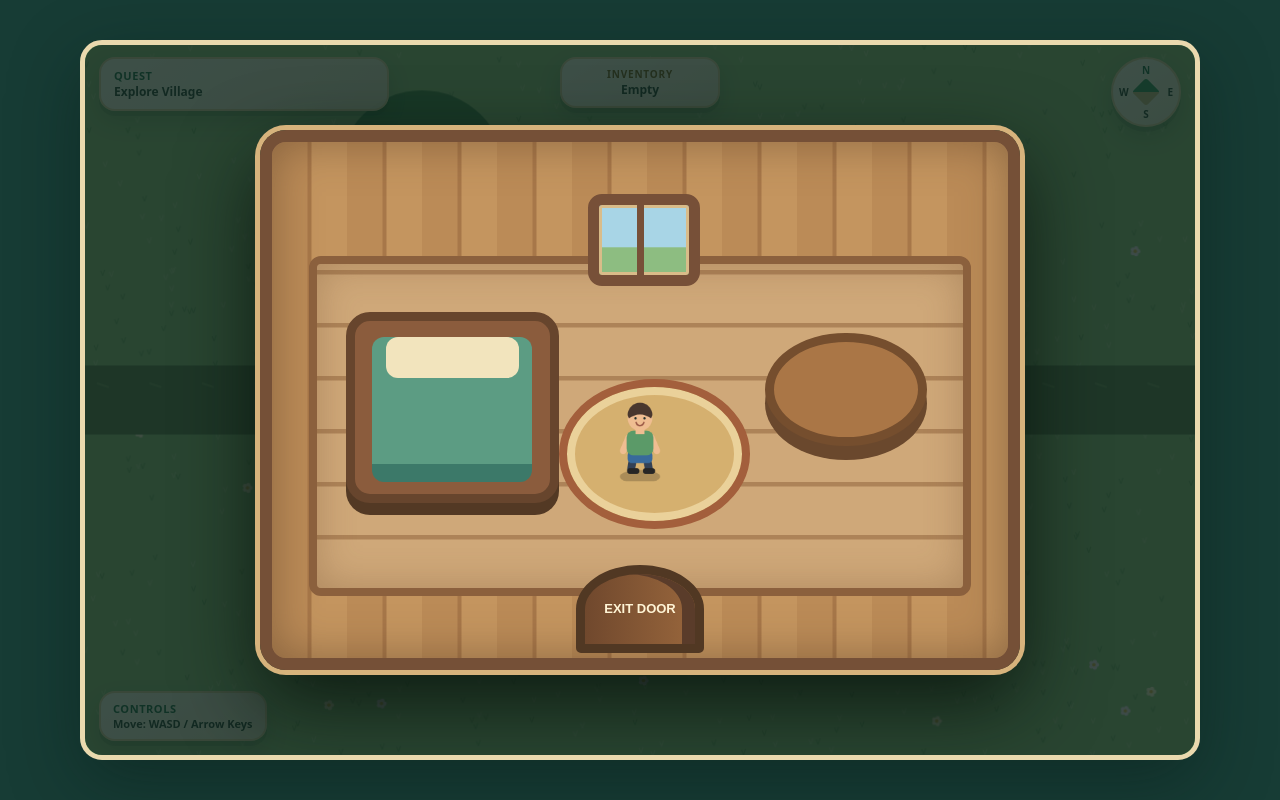
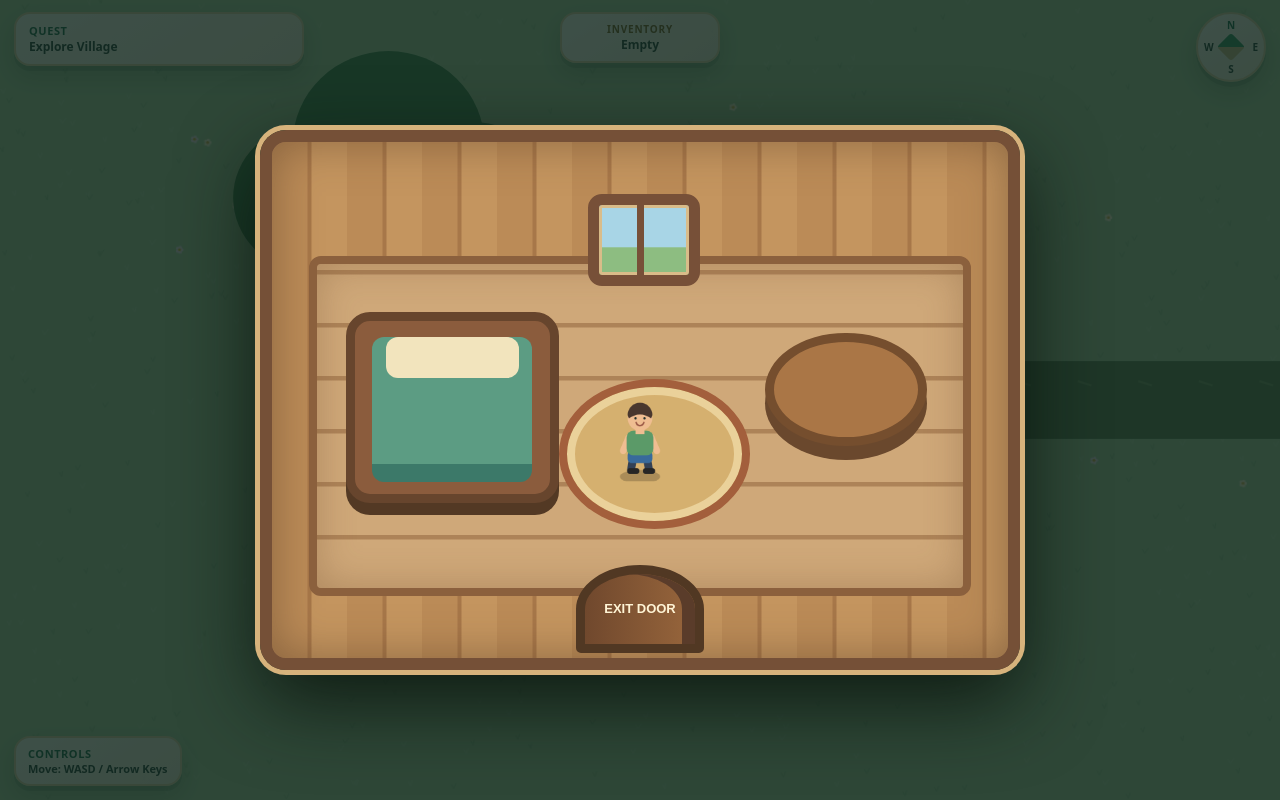
Before and after one commit to clarkwyatt/prototypes, a plain HTML site: page alpha-team-4-first-playable/index.html in a window 1280 px wide. Drawn offline with Linux system fonts and the light colour scheme.

Commit message:
Team 4: refine grass and align full-screen grid exits

```diff
--- a/alpha-team-4-first-playable/game.js
+++ b/alpha-team-4-first-playable/game.js
@@ -1,16 +1,31 @@
-// Team 4 foundation. Add panel exits and game objects only after receiving the team's map.
+// Team 4 foundation. Keep the existing route and wait for the team's map before adding more.
 (() => {
 const canvas=document.querySelector('#world'),ctx=canvas.getContext('2d'),game=document.querySelector('#game');
 const questEl=document.querySelector('#quest-text'),itemsEl=document.querySelector('#items');
 const layer=document.querySelector('#popup-layer'),titleEl=document.querySelector('#popup-title'),copyEl=document.querySelector('#popup-copy'),actionsEl=document.querySelector('#popup-actions');
 const W=1120,H=720,keys=new Set(),hero={x:W/2,y:H/2,speed:215};
+const GRID_SIZE=5;
+const sides={west:[-1,0,'east'],east:[1,0,'west'],north:[0,-1,'south'],south:[0,1,'north']};
+const bounds={left:22,right:W-22,top:42,bottom:H-22};
 let last=performance.now(),panel=1,elapsed=0;
 let treehouseIntro=true;const roomHero={x:50,y:57};
 const inventory=new Set(),flags=new Set();
-const panels=Array.from({length:25},(_,i)=>({id:i+1,exits:{},objects:[]}));
+const panels=Array.from({length:GRID_SIZE*GRID_SIZE},(_,i)=>({
+ id:i+1,row:Math.floor(i/GRID_SIZE),col:i%GRID_SIZE,exits:{},objects:[]
+}));
 const quest={started:false,emeralds:0,gateKey:false,gateOpen:false};
-const passage=(a,side,b,at=360)=>{panels[a-1].exits[side]={to:b,at,halfWidth:90}};
-passage(1,'east',2);passage(2,'west',1);passage(2,'east',3);passage(3,'west',2);
+// Register both ends together so the opening and path line up across the seam.
+function connect(id,side,at,halfWidth,canExit=()=>true){
+ const from=panels[id-1], [dx,dy,opposite]=sides[side];
+ if(!from)return;
+ const col=from.col+dx,row=from.row+dy;
+ if(col<0||col>=GRID_SIZE||row<0||row>=GRID_SIZE)return;
+ const to=panels[row*GRID_SIZE+col];
+ from.exits[side]={to:to.id,at,halfWidth,canExit};
+ to.exits[opposite]={to:from.id,at,halfWidth,canExit};
+}
+connect(1,'east',H/2,35);
+connect(2,'east',H/2,35,()=>quest.gateOpen);
 // Only the first village route is enabled until the remaining map is built.
 const housePositions=[[210,230],[410,230],[610,230],[310,520],[570,520]];
 const house=(x,y,index)=>({
@@ -72,13 +87,21 @@ function drawVillager(ctx,x,y){
 }
 function drawGate(ctx,x,y){ctx.save();ctx.translate(x,y);ctx.fillStyle='#6c4931';ctx.fillRect(-19,-68,10,136);ctx.fillRect(9,-68,10,136);for(let j=-55;j<55;j+=21){ctx.fillStyle='#a8774a';ctx.fillRect(-17,j,34,13)}ctx.restore()}
 function drawPath(){
- // Only draw the confirmed village route; do not draw through map dead ends.
+ // Render only the existing village route. Its ends stop inside panels 1 and 3.
  if(panel>3)return;
- ctx.fillStyle='#668657';ctx.fillRect(0,325,W,70);
- ctx.strokeStyle='#7e9c66';ctx.lineWidth=2;for(let x=12;x<W;x+=53){ctx.beginPath();ctx.moveTo(x,343);ctx.lineTo(x+12,347);ctx.stroke()}
+ const {west,east}=panels[panel-1].exits,exit=west||east;
+ const left=west?0:W/2,right=east?W:W/2;
+ ctx.fillStyle='#668657';
+ ctx.fillRect(left,exit.at-exit.halfWidth,right-left,2*exit.halfWidth);
+ ctx.strokeStyle='#7e9c66';ctx.lineWidth=2;
+ for(let x=left+12;x<right-14;x+=53){ctx.beginPath();ctx.moveTo(x,exit.at-17);ctx.lineTo(x+12,exit.at-13);ctx.stroke()}
 }
 const clamp=(v,a,b)=>Math.max(a,Math.min(b,v));
-function resize(){const rect=game.getBoundingClientRect(),dpr=Math.min(devicePixelRatio||1,2);canvas.width=Math.round(rect.width*dpr);canvas.height=Math.round(rect.height*dpr);ctx.setTransform(canvas.width/W,0,0,canvas.height/H,0,0)}
+function resize(){
+ const rect=canvas.getBoundingClientRect(),dpr=Math.min(devicePixelRatio||1,2);
+ canvas.width=Math.max(1,Math.round(rect.width*dpr));canvas.height=Math.max(1,Math.round(rect.height*dpr));
+ ctx.setTransform(canvas.width/W,0,0,canvas.height/H,0,0);
+}
 new ResizeObserver(resize).observe(game);resize();
 function setQuest(value=''){questEl.textContent=value}
 function updateInventory(){itemsEl.textContent=[...inventory].join(' · ')||'Empty'}
@@ -103,12 +126,33 @@ function openPopup(object){
 function visibleObjects(){return panels[panel-1].objects.filter(o=>o.visible!==false&&!o.removed)}
 function shapePath(o){const x=o.x,y=o.y,w=o.w||48,h=o.h||48;ctx.beginPath();if(o.shape==='ellipse')ctx.ellipse(x,y,w/2,h/2,0,0,Math.PI*2);else if(o.shape==='polygon'&&o.points?.length){o.points.forEach(([px,py],i)=>i?ctx.lineTo(x+px,y+py):ctx.moveTo(x+px,y+py));ctx.closePath()}else ctx.roundRect(x-w/2,y-h/2,w,h,o.radius||4)}
 function nearby(o){const dx=Math.max(0,Math.abs(hero.x-o.x)-(o.w||0)/2),dy=Math.max(0,Math.abs(hero.y-o.y)-(o.h||0)/2);return Math.hypot(dx,dy)<(o.reach||85)}
+const grass=document.createElement('canvas'),ground=grass.getContext('2d');
+grass.width=W;grass.height=H;
+let grassPanel=0;
 function drawGrass(){
- ctx.fillStyle='#9ecb87';ctx.fillRect(0,0,W,H);
- // Deterministic grass and flowers: same locations on every redraw and resize.
- let seed=(panel*1973+17)>>>0;const random=()=>{seed=(Math.imul(seed,1664525)+1013904223)>>>0;return seed/4294967296};
- for(let i=0;i<760;i++){const x=random()*W,y=random()*H;ctx.strokeStyle=random()>.5?'#7eb46f':'#b5d99b';ctx.lineWidth=1.1;ctx.beginPath();ctx.moveTo(x,y+3);ctx.lineTo(x-2,y-2);ctx.moveTo(x,y+3);ctx.lineTo(x+2,y-3);ctx.stroke()}
- for(let i=0;i<24;i++){const x=18+random()*(W-36),y=18+random()*(H-36);ctx.fillStyle=random()>.5?'#fff4d2':'#f9e4f1';for(let p=0;p<5;p++){const a=p*Math.PI*2/5;ctx.beginPath();ctx.arc(x+Math.cos(a)*3,y+Math.sin(a)*3,2.2,0,Math.PI*2);ctx.fill()}ctx.fillStyle='#e8bb58';ctx.beginPath();ctx.arc(x,y,1.8,0,Math.PI*2);ctx.fill()}
+ if(grassPanel!==panel){
+  grassPanel=panel;
+  ground.fillStyle='#b4d6a3';ground.fillRect(0,0,W,H);
+  // Each panel has a stable texture that does not shift as the player moves.
+  let seed=(panel*1973+17)>>>0;
+  const random=()=>{seed=(Math.imul(seed,1664525)+1013904223)>>>0;return seed/4294967296};
+  for(let i=0;i<680;i++){
+   const x=random()*W,y=random()*H,lean=(random()-.5)*3;
+   ground.strokeStyle=random()>.5?'#a3c794':'#c1deaf';ground.lineWidth=1;
+   ground.beginPath();ground.moveTo(x-2,y-2);ground.lineTo(x,y+2);ground.lineTo(x+2+lean,y-3);ground.stroke();
+  }
+  for(let i=0;i<14;i++){
+   const x=18+random()*(W-36),y=18+random()*(H-36);
+   ground.fillStyle=random()>.5?'#fff2d2':'#f5e2ed';
+   ground.beginPath();
+   for(let p=0;p<5;p++){
+    const a=p*Math.PI*2/5,px=x+Math.cos(a)*2,py=y+Math.sin(a)*2;
+    ground.moveTo(px+1.5,py);ground.arc(px,py,1.5,0,Math.PI*2);
+   }
+   ground.fill();ground.fillStyle='#dfb451';ground.beginPath();ground.arc(x,y,1.3,0,Math.PI*2);ground.fill();
+  }
+ }
+ ctx.drawImage(grass,0,0);
 }
 function drawHero(c=ctx,x=hero.x,y=hero.y){
  c.save();c.translate(x,y);c.lineCap='round';c.lineJoin='round';
@@ -129,19 +173,26 @@ function draw(){
  for(const o of visibleObjects()){o.draw?.(ctx);if(nearby(o)){ctx.save();shapePath(o);ctx.strokeStyle='rgba(48,196,94,'+(0.65+0.3*Math.sin(elapsed*5))+')';ctx.lineWidth=4;ctx.shadowColor='#6af08c';ctx.shadowBlur=15;ctx.stroke();ctx.restore()}}
  drawHero();
 }
-function blocked(x,y){for(const o of visibleObjects()){if(!o.solid)continue;ctx.save();shapePath(o);const hit=[[0,0],[-12,-12],[12,-12],[-12,12],[12,12]].some(([dx,dy])=>ctx.isPointInPath(x+dx,y+dy));ctx.restore();if(hit)return true}return false}
-function tryExit(x,y){
- const exits=panels[panel-1].exits;
- const side=x<22?'west':x>W-22?'east':y<42?'north':y>H-22?'south':null;
- if(!side)return false;
- const exit=exits[side];if(!exit||exit.to<1||exit.to>25)return false;
- if(panel===2&&side==='east'&&!quest.gateOpen)return false;
- const axis=(side==='west'||side==='east')?y:x;
- if(Math.abs(axis-exit.at)>(exit.halfWidth||48))return false;
+function hitsPath(x,y){return ctx.isPointInPath(x*canvas.width/W,y*canvas.height/H)}
+function blocked(x,y){for(const o of visibleObjects()){if(!o.solid)continue;shapePath(o);if([[0,0],[-12,-12],[12,-12],[-12,12],[12,12]].some(([dx,dy])=>hitsPath(x+dx,y+dy)))return true}return false}
+function tryExit(side,axis){
+ const exit=panels[panel-1].exits[side];
+ if(!exit||Math.abs(axis-exit.at)>exit.halfWidth||!exit.canExit())return false;
  panel=exit.to;
- hero.x=side==='west'?W-28:side==='east'?28:clamp(x,22,W-22);
- hero.y=side==='north'?H-28:side==='south'?48:clamp(y,42,H-22);
+ if(side==='west')hero.x=bounds.right-6;
+ if(side==='east')hero.x=bounds.left+6;
+ if(side==='north')hero.y=bounds.bottom-6;
+ if(side==='south')hero.y=bounds.top+6;
  return true;
+}
+function moveHero(dx,dy){
+ const x=hero.x+dx,y=hero.y+dy;
+ if(dx&&(x<bounds.left?tryExit('west',hero.y):x>bounds.right&&tryExit('east',hero.y)))return;
+ const nextX=clamp(x,bounds.left,bounds.right);
+ if(!blocked(nextX,hero.y))hero.x=nextX;
+ if(dy&&(y<bounds.top?tryExit('north',hero.x):y>bounds.bottom&&tryExit('south',hero.x)))return;
+ const nextY=clamp(y,bounds.top,bounds.bottom);
+ if(!blocked(hero.x,nextY))hero.y=nextY;
 }
 function tick(now){
  const dt=Math.min((now-last)/1000,.04);last=now;elapsed+=dt;
@@ -154,9 +205,7 @@ function tick(now){
  let dx=Number(keys.has('ArrowRight')||keys.has('d'))-Number(keys.has('ArrowLeft')||keys.has('a'));
  let dy=Number(keys.has('ArrowDown')||keys.has('s'))-Number(keys.has('ArrowUp')||keys.has('w'));
  if(dx&&dy){dx*=Math.SQRT1_2;dy*=Math.SQRT1_2}
- const x=hero.x+dx*hero.speed*dt,y=hero.y+dy*hero.speed*dt;
- if(tryExit(x,hero.y)){}else if(!blocked(clamp(x,22,W-22),hero.y))hero.x=clamp(x,22,W-22);
- if(tryExit(hero.x,y)){}else if(!blocked(hero.x,clamp(y,42,H-22)))hero.y=clamp(y,42,H-22);
+ moveHero(dx*hero.speed*dt,dy*hero.speed*dt);
  }
  draw();requestAnimationFrame(tick);
 }
@@ -167,7 +216,7 @@ canvas.addEventListener('pointerdown',e=>{
  if(layer.classList.contains('open')||treehouseIntro)return;
  const r=canvas.getBoundingClientRect(),x=(e.clientX-r.left)*W/r.width,y=(e.clientY-r.top)*H/r.height;
  // Click must hit the actual object shape AND the player must be nearby.
- for(const o of visibleObjects().slice().reverse()){if(!nearby(o))continue;shapePath(o);if(ctx.isPointInPath(x,y)){openPopup(o);break}}
+ for(const o of visibleObjects().slice().reverse()){if(!nearby(o))continue;shapePath(o);if(hitsPath(x,y)){openPopup(o);break}}
 });
 setQuest('Explore Village');updateInventory();requestAnimationFrame(tick);
 function showTreehouse(){
--- a/alpha-team-4-first-playable/index.html
+++ b/alpha-team-4-first-playable/index.html
@@ -3,8 +3,7 @@
 <title>Alpha OC Team 4 — First Playable</title>
 <style>
 *{box-sizing:border-box}html,body{margin:0;width:100%;height:100%;overflow:hidden;background:#173c35;color:#263d36;font-family:Nunito,system-ui,sans-serif;user-select:none}
-body{display:grid;place-items:center;padding:14px}
-#game{position:relative;width:min(1120px,calc(100vw - 28px));height:min(720px,calc(100dvh - 28px));border:5px solid #ead9ae;border-radius:22px;overflow:hidden;background:#9ecb87;box-shadow:0 22px 70px #081e197a}
+#game{position:relative;width:100%;height:100%;height:100dvh;overflow:hidden;background:#b4d6a3}
 canvas{display:block;width:100%;height:100%;touch-action:none}
 .hud{position:absolute;inset:12px 14px auto;display:grid;grid-template-columns:1fr auto 1fr;gap:12px;pointer-events:none;align-items:start}
 .quest,.inventory,.compass,.controls{border:2px solid #e7d7ad;background:linear-gradient(145deg,#fffdf4f5,#f8efd9ed);box-shadow:0 5px 0 #28473724,0 10px 24px #1a352d35;border-radius:16px;color:#31483c;font-weight:800}
@@ -16,7 +15,7 @@ canvas{display:block;width:100%;height:100%;touch-action:none}
 .popup{position:absolute;bottom:16px;left:50%;transform:translateX(-50%);width:min(310px,92%);max-height:48%;overflow:auto;padding:17px 18px;border:3px solid #e4cb91;border-radius:18px;background:radial-gradient(ellipse at 50% 0,#fffef7,#fff9eb 50%,#f1e2bf);box-shadow:0 10px 32px #051a1966}
 .popup h2{font-size:19px;color:#285c4b;margin:0 28px 6px 0}.popup p{font-size:13px;font-weight:700;line-height:1.4}.close{position:absolute;right:9px;top:8px;border:0;border-radius:50%;width:28px;height:28px;background:#e6d4a7;color:#485b4c;font-size:18px;cursor:pointer}
 .actions{display:flex;flex-wrap:wrap;gap:8px;margin-top:12px}.actions button{border:0;border-radius:12px;padding:8px 13px;font-weight:900;background:linear-gradient(#f0dfb7,#e6d4a7);color:#485b4c;cursor:pointer}.actions button.primary{background:linear-gradient(#55ae79,#34865d);color:white}
-@media(max-width:700px){body{padding:0}#game{width:100vw;height:100dvh;border:0;border-radius:0}.hud{inset:8px 8px auto;gap:5px}.quest{min-width:0;width:min(42vw,230px);padding:7px 9px;font-size:10px}.inventory{min-width:90px;padding:6px 8px;font-size:10px}.compass{width:54px;height:54px;font-size:8px}.compass i{width:15px;height:15px}.controls{left:8px;bottom:8px;padding:6px 8px;font-size:9px}}
+@media(max-width:700px){.hud{inset:8px 8px auto;gap:5px}.quest{min-width:0;width:min(42vw,230px);padding:7px 9px;font-size:10px}.inventory{min-width:90px;padding:6px 8px;font-size:10px}.compass{width:54px;height:54px;font-size:8px}.compass i{width:15px;height:15px}.controls{left:8px;bottom:8px;padding:6px 8px;font-size:9px}}
 
 #treehouse-scene{position:absolute;inset:0;z-index:8;display:grid;place-items:center;background:#0b211bc9}
 #treehouse-scene[hidden]{display:none}
@@ -40,4 +39,4 @@ canvas{display:block;width:100%;height:100%;touch-action:none}
 <div class="hud"><div class="quest"><strong>Quest</strong><span id="quest-text"></span></div><div class="inventory"><span>Inventory</span><b id="items">Empty</b></div><div class="compass" role="img" aria-label="Compass"><b class="n">N</b><b class="e">E</b><b class="s">S</b><b class="w">W</b><i></i></div></div>
 <div class="controls"><strong>Controls</strong>Move: WASD / Arrow Keys</div>
 <div id="popup-layer" class="popup-layer"><div class="popup" role="dialog" aria-modal="true"><button id="popup-close" class="close" aria-label="Close">×</button><h2 id="popup-title"></h2><div id="popup-copy"></div><div class="actions" id="popup-actions"></div></div></div>
-<div id="treehouse-scene"><div class="treehouse-room" role="group" aria-label="Treehouse interior"><div class="room-window"></div><div class="room-bed"></div><div class="room-table"></div><div class="room-rug"></div><canvas id="room-hero" class="room-hero" width="100" height="130" aria-label="Boy"></canvas><button id="treehouse-door" class="room-door">EXIT DOOR</button></div></div></main><script src="./game.js?v=team4-20261113-3"></script></body></html>
+<div id="treehouse-scene"><div class="treehouse-room" role="group" aria-label="Treehouse interior"><div class="room-window"></div><div class="room-bed"></div><div class="room-table"></div><div class="room-rug"></div><canvas id="room-hero" class="room-hero" width="100" height="130" aria-label="Boy"></canvas><button id="treehouse-door" class="room-door">EXIT DOOR</button></div></div></main><script src="./game.js?v=team4-grass-grid-1"></script></body></html>
```
